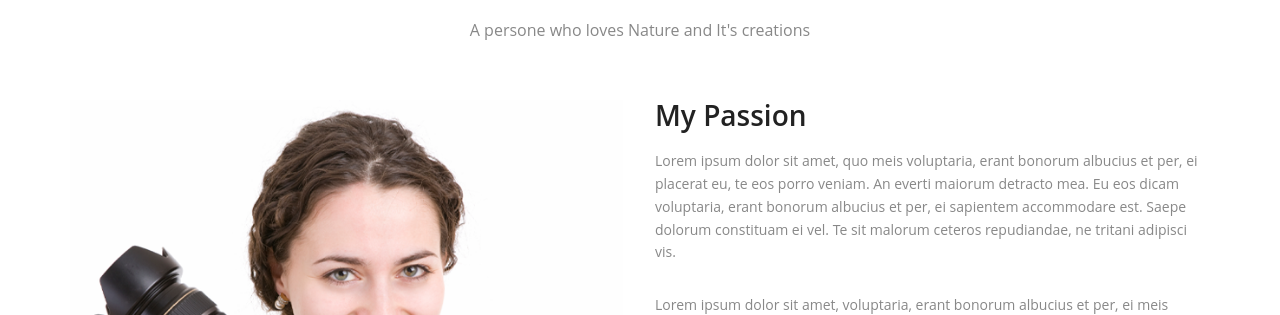
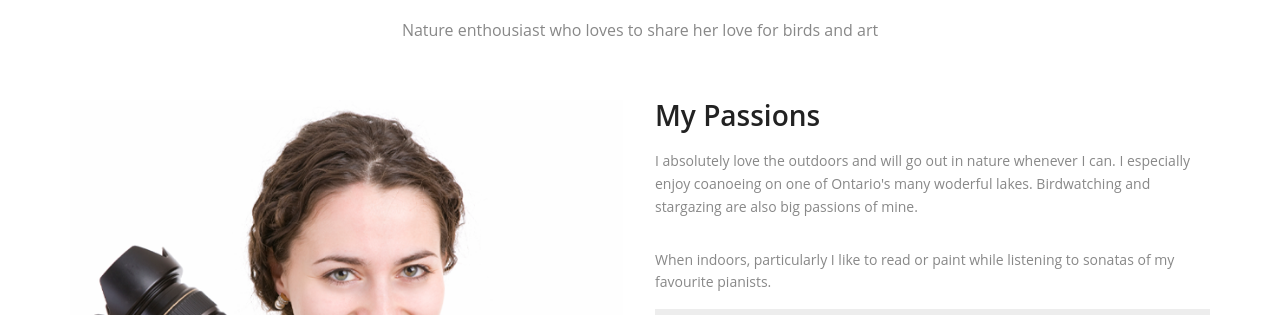
Before and after one commit to AmelLamri/amellamri.github.io, a plain HTML site: page index.html in a window 1280 px wide. Shown: the part 485-800 px from the top of the page. Drawn offline with Linux system fonts and the light colour scheme.

Commit message:
Update index.html

```diff
--- a/index.html
+++ b/index.html
@@ -81,15 +81,15 @@
 <div class="inner_wrapper about-us aboutUs-container fadeInLeft animated wow">
   <div class="container">
     <h2>About Me</h2>
-	<h6>A persone who loves Nature and It's creations</h6>
+	<h6>Nature enthousiast who loves to share her love for birds and art</h6>
     <div class="inner_section">
  <div class="row">
       <div class="col-md-6"> <img class="img-responsive" src="img/about1.png" align=""> </div>
       <div class="col-md-6">
-        <h3>My Passion</h3>
-        <p>Lorem ipsum dolor sit amet, quo meis voluptaria, erant bonorum albucius et per, ei placerat eu, te eos porro veniam. An everti maiorum detracto mea. Eu eos dicam voluptaria, erant bonorum albucius et per, ei sapientem accommodare est. Saepe dolorum constituam ei vel. Te sit malorum ceteros repudiandae, ne tritani adipisci vis.</p>
+        <h3>My Passions</h3>
+        <p>I absolutely love the outdoors and will go out in nature whenever I can. I especially enjoy coanoeing on one of Ontario's many woderful lakes. Birdwatching and stargazing are also big passions of mine.</p>
 
-        <p>Lorem ipsum dolor sit amet, voluptaria, erant bonorum albucius et per, ei meis audire placerat eu, te eos porro veniam. An everti maiorum detracto mea. Lorem ipsum dolor sit amet, consectetur Morbi sagittis, sem quisci ipsum gravida tortor orci ipsum gravida tortor.
+        <p>When indoors, particularly I like to read or paint while listening to sonatas of my favourite pianists.
 									</p>
 
 									<ul class="about-us-list">
```
